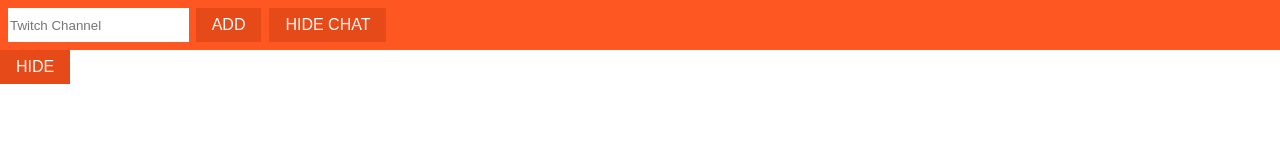
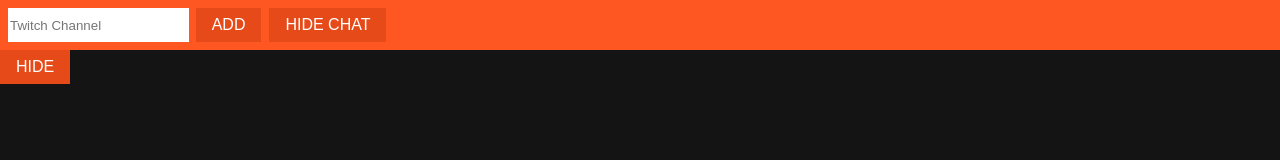
Before and after one commit to DanielHearn/streamist, a plain HTML site: page index.html in a window 1280 px wide. Drawn offline with nearby package versions, Linux system fonts and the light colour scheme.

Commit message:
Change background colour

```diff
--- a/main.scss
+++ b/main.scss
@@ -72,6 +72,8 @@ nav {
 }
 
 #stream-container {
+  background: rgb(20,20,20);
+
   //row layout
   //height: 100%;
 
```
Also changed, not shown: main.css.
